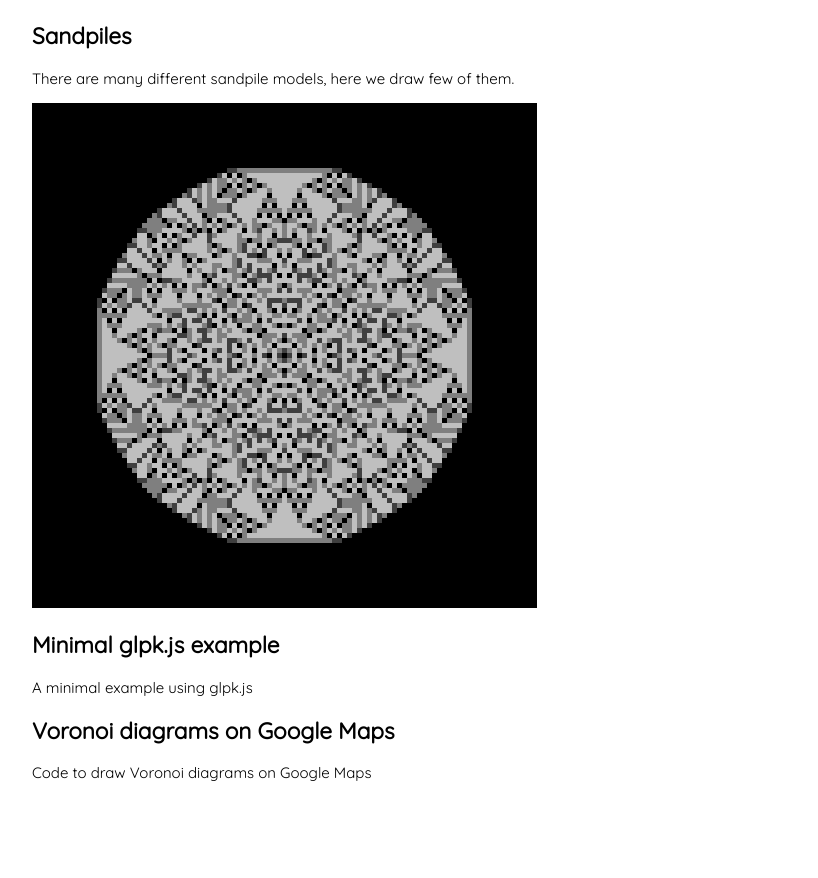
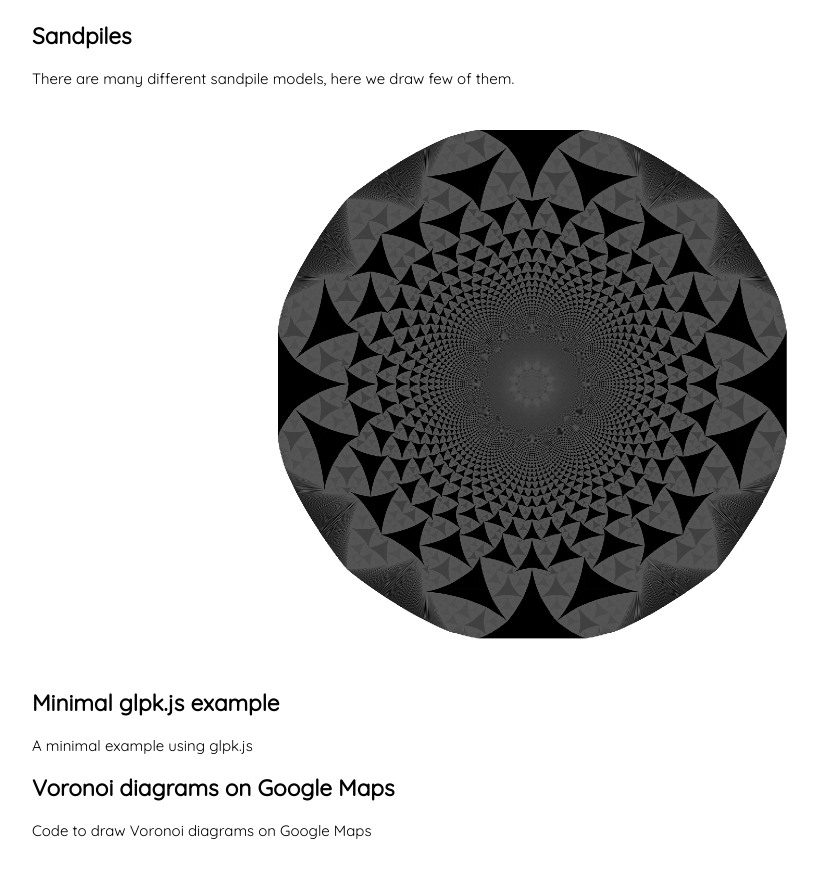
Before and after one commit to alfaromontufar/alfaromontufar.github.io, a plain HTML site: page code.html in a window 1280 px wide. Shown: the part 4218-5096 px from the top of the page, without its empty margins (26-844 px from the left). Before the commit the page ends 5050 px from the top, so only its background shows below. Drawn offline with Linux system fonts and the light colour scheme; a web font is replaced by a local one.

Commit message:
primero add, luego push origin master luego commit

```diff
--- a/code.html
+++ b/code.html
@@ -156,7 +156,7 @@
 
 			<H2> <a href="sandpile.html" style="text-decoration:none"> Sandpiles </a> </H2>
 			<p> There are many different sandpile models, here we draw few of them.</p>
-			<img src="sandpile.png" >
+			<img src="chipfiring.png" width="1000">
 
 			<H2> <a href="glpk-example.html" style="text-decoration:none"> Minimal glpk.js example </a> </H2>
 			<p> A minimal example using glpk.js</p>
```
Also changed, not shown: chipfiring.png (added).
